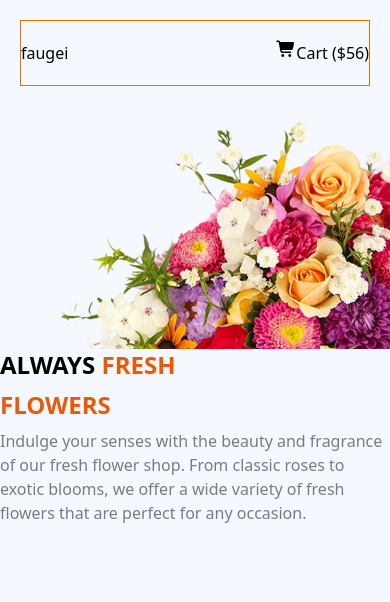
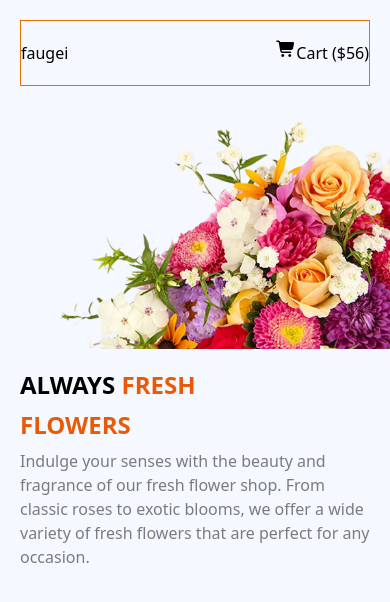
Before and after one commit to Nafiz-Nasim/Assignment-2, a website: page index.html in a window 390 px wide. Drawn offline with Linux system fonts and the light colour scheme.

Commit message:
main section add for mobile

```diff
--- a/index.html
+++ b/index.html
@@ -20,7 +20,7 @@
     <section class=" sm:max-w-2xl lg:max-w-6xl sm:mx-auto lg:mx-auto  sm:flex sm:flex-row-reverse sm:py-20">
 
         <div class="right sm:w-1/2 "> <img src="assets/hero-flower.png" alt=""></div>
-        <div class="left sm:w-1/2 sm:flex sm:flex-col justify-end "> <h2 class="text-2xl sm:text-4xl lg:text-6xl font-bold text-black    ">ALWAYS <span class="text-[#E95A08] "> FRESH</span> </h2>
+        <div class="left sm:w-1/2 sm:flex sm:flex-col justify-end m-5 "> <h2 class="text-2xl sm:text-4xl lg:text-6xl font-bold text-black    ">ALWAYS <span class="text-[#E95A08] "> FRESH</span> </h2>
         <h2 class="text-2xl sm:text-4xl lg:text-6xl font-bold text-[#E95A08] py-2 sm:py-5">FLOWERS</h2>
     <p class="text-shadow-gray-300 opacity-50">Indulge your senses with the beauty and fragrance of our fresh flower shop. From classic roses to exotic blooms, we offer a wide variety of fresh flowers that are perfect for any occasion. </p></div>
 
```
